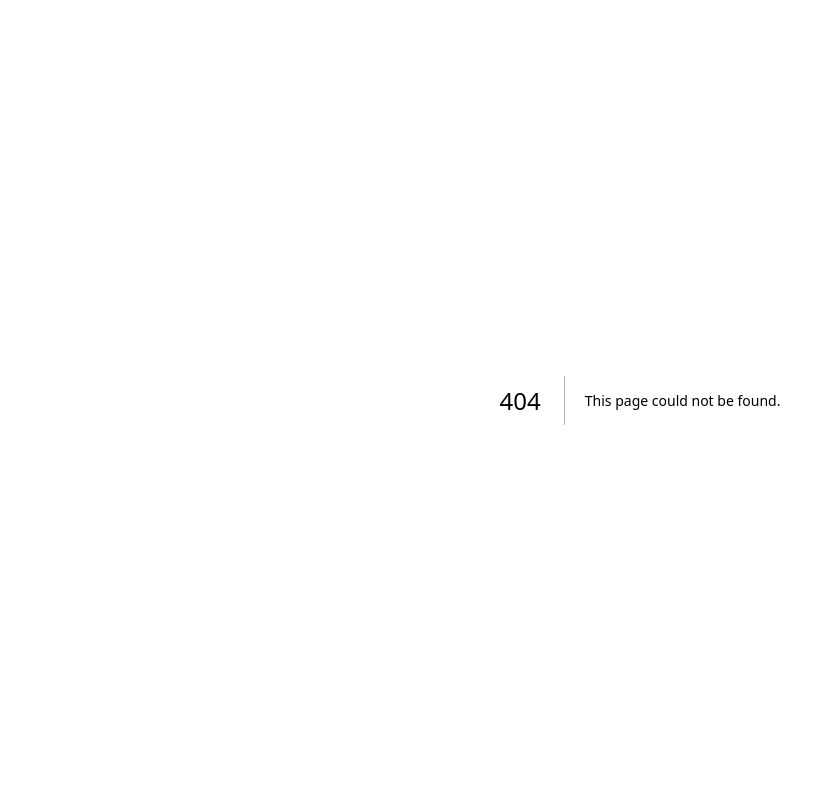
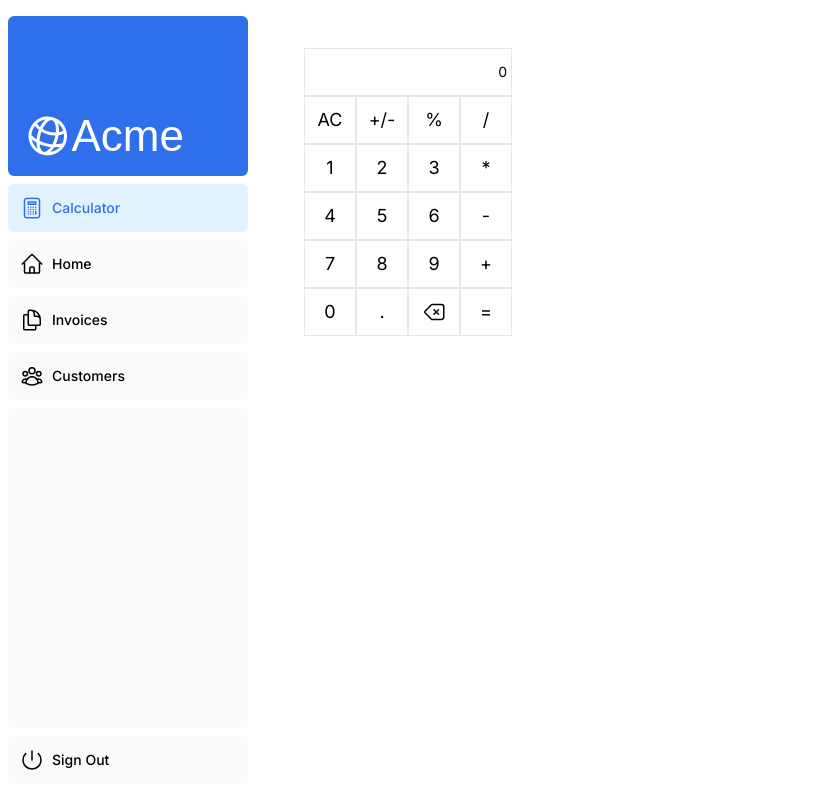
Before and after one commit to NiloufarSoltani/next-dashboard, a Next.js app: page /dashboard/calculator in a window 1280 px wide. Before the commit this address had no page. Shown: the whole page, without its empty margins (0-835 px from the left). Built offline with nearby package versions, Linux system fonts and the light colour scheme; a web font is replaced by a local one.

Commit message:
Add calculator to my application

```diff
--- /dev/null
+++ b/app/dashboard/calculator/keys.tsx
@@ -0,0 +1,30 @@
+import React from "react";
+import { KeyType } from "./types";
+import { BackspaceIcon } from "@heroicons/react/24/outline";
+
+export const keys: KeyType[] = [
+  { key: "AC", type: "operator" },
+  { key: "+/-", type: "operator" },
+  { key: "%", type: "operator" },
+  { key: "/", type: "operator" },
+  { key: 1, type: "number" },
+  { key: 2, type: "number" },
+  { key: 3, type: "number" },
+  { key: "*", type: "operator" },
+  { key: 4, type: "number" },
+  { key: 5, type: "number" },
+  { key: 6, type: "number" },
+  { key: "-", type: "operator" },
+  { key: 7, type: "number" },
+  { key: 8, type: "number" },
+  { key: 9, type: "number" },
+  { key: "+", type: "operator" },
+  { key: 0, type: "number" },
+  { key: ".", type: "operator" },
+  {
+    key: "backspace",
+    icon: <BackspaceIcon className="w-6" />,
+    type: "operator",
+  },
+  { key: "=", type: "operator" },
+];
--- /dev/null
+++ b/app/dashboard/calculator/page.tsx
@@ -0,0 +1,110 @@
+"use client";
+import { useState } from "react";
+import { keys } from "./keys";
+import { KeyType } from "./types";
+
+export default function Calculator() {
+  const [input, setInput] = useState<string>("");
+  const [displayValue, setDisplayValue] = useState<string>("");
+  const [lastKey, setLastKey] = useState<string | number>("");
+
+  const clickHandler = (key: KeyType) => {
+    if (key.type === "number") {
+      if (
+        displayValue === "" ||
+        /[+\-*/%]$/.test(displayValue.trim()) ||
+        lastKey === "="
+      ) {
+        setInput(key.key.toString());
+      } else {
+        setInput((prev) => prev + key.key.toString());
+      }
+      if (displayValue == "0" || lastKey === "=") {
+        setDisplayValue(key.key.toString());
+      } else {
+        setDisplayValue((prev) => prev + key.key.toString());
+      }
+      setLastKey(key.key);
+    } else {
+      if (key.key === "AC") {
+        setInput("");
+        setDisplayValue("");
+        setLastKey("");
+      } else if (key.key === "=") {
+        if (/[+\-*/%]$/.test(displayValue.trim())) {
+          setInput(displayValue.split(" ")[0]);
+          setDisplayValue((prev) => prev.split(" ")[0]);
+        } else if (displayValue === "") {
+          return;
+        } else {
+          setInput(eval(displayValue).toString());
+          setDisplayValue((prev) => eval(prev).toString());
+        }
+        setLastKey("=");
+      } else if(key.key === '+/-'){
+        if(typeof lastKey === 'number'){
+          if (displayValue.indexOf(' ') !== -1){
+            setInput(prev => (-1 * Number(prev)).toString());
+            setDisplayValue(prev => prev.split(' ')[0] + prev.split(' ')[1] + (-1 * Number(prev.split(' ')[2])).toString());
+          } else{
+          setInput(prev => (-1 * Number(prev)).toString());
+          setDisplayValue(prev => (-1 * Number(prev)).toString());}
+        }
+      } else if (key.key === "backspace") {
+        if (input !== "" && typeof lastKey === "number") {
+          setInput((prev) => prev.slice(0, -1));
+          setDisplayValue((prev) => prev.slice(0, -1));
+        } else return;
+      } else if (key.key === ".") {
+        if (typeof lastKey === "number" && input.indexOf(".") === -1) {
+          setInput((prev) => prev + ".");
+          setDisplayValue((prev) => prev + ".");
+        } else {
+          return;
+        }
+      } else if (key.key === "-" || "+" || "*" || "/" || "%") {
+        if (displayValue === "") {
+          return;
+        } else if (/[+\-*/]$/.test(displayValue.trim())) {
+          setDisplayValue((prev) => prev.split(" ")[0] + " " + key.key + " ");
+        } else {
+          setInput(eval(displayValue));
+          setDisplayValue((prev) => eval(prev) + " " + key.key + " ");
+        }
+        setLastKey(key.key);
+      }
+    }
+  };
+
+  console.log(
+    "updated",
+    { input },
+    "-",
+    { displayValue },
+    { lastKey },
+    typeof lastKey
+  );
+
+  return (
+    <div>
+      <div
+        id="display"
+        className="w-52 h-[48px] border flex justify-end items-center px-1 text-sm"
+      >
+        {input == "" ? "0" : input}
+        {/* {input} */}
+      </div>
+      <div className="flex w-52 flex-wrap justify-center">
+        {keys.map((keyObj: KeyType) => (
+          <button
+            className="h-[48px] w-1/4 border flex justify-center items-center text-lg"
+            onClick={() => clickHandler(keyObj)}
+            key={keyObj.key}
+          >
+            {keyObj.icon ? keyObj.icon : keyObj.key}
+          </button>
+        ))}
+      </div>
+    </div>
+  );
+}
--- /dev/null
+++ b/app/dashboard/calculator/types.ts
@@ -0,0 +1,5 @@
+export interface KeyType {
+  key: number | string;
+  type: "number" | "operator";
+  icon?: JSX.Element;
+}
--- a/app/layout.tsx
+++ b/app/layout.tsx
@@ -17,7 +17,7 @@ export default function RootLayout({
   children: React.ReactNode;
 }) {
   return (
-    <html lang="en">
+    <html lang="en" suppressHydrationWarning={true}>
       <body className={`${inter.className} antialiased`}>{children}</body>
     </html>
   );
--- a/app/ui/dashboard/nav-links.tsx
+++ b/app/ui/dashboard/nav-links.tsx
@@ -4,6 +4,7 @@ import {
   UserGroupIcon,
   HomeIcon,
   DocumentDuplicateIcon,
+  CalculatorIcon,
 } from "@heroicons/react/24/outline";
 import Link from "next/link";
 import { usePathname } from "next/navigation";
@@ -12,6 +13,7 @@ import clsx from "clsx";
 // Map of links to display in the side navigation.
 // Depending on the size of the application, this would be stored in a database.
 const links = [
+  { name: "Calculator", href: "/dashboard/calculator", icon: CalculatorIcon },
   { name: "Home", href: "/dashboard", icon: HomeIcon },
   {
     name: "Invoices",
--- a/package.json
+++ b/package.json
@@ -19,7 +19,7 @@
     "react": "19.0.0-rc-f38c22b244-20240704",
     "react-dom": "19.0.0-rc-f38c22b244-20240704",
     "tailwindcss": "3.4.4",
-    "typescript": "5.5.2",
+    "typescript": "5.5.4",
     "use-debounce": "^10.0.1",
     "zod": "^3.23.8"
   },
--- a/tsconfig.json
+++ b/tsconfig.json
@@ -4,7 +4,7 @@
     "lib": ["dom", "dom.iterable", "esnext"],
     "allowJs": true,
     "skipLibCheck": true,
-    "strict": false,
+    "strict": true,
     "noEmit": true,
     "esModuleInterop": true,
     "module": "esnext",
```
Also changed, not shown: 1 other file (tests, documents, lock files or other folders).
